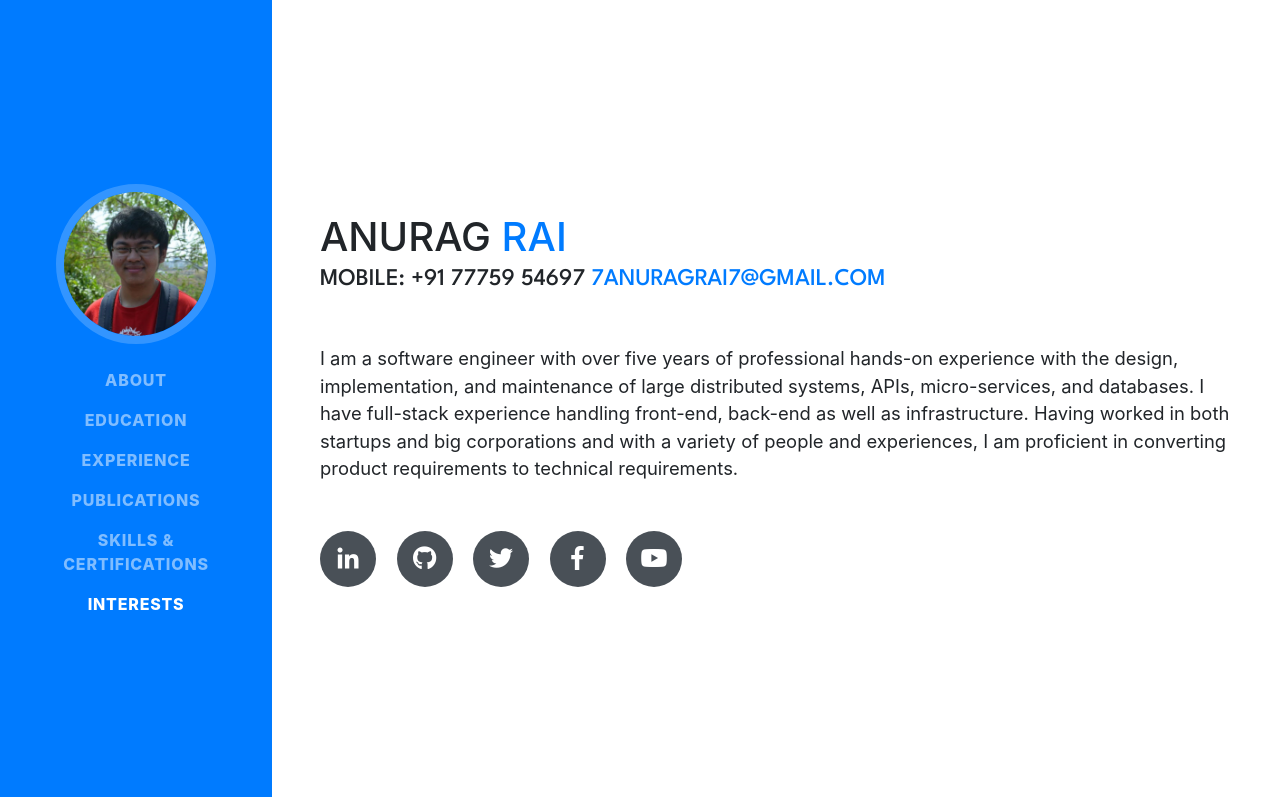
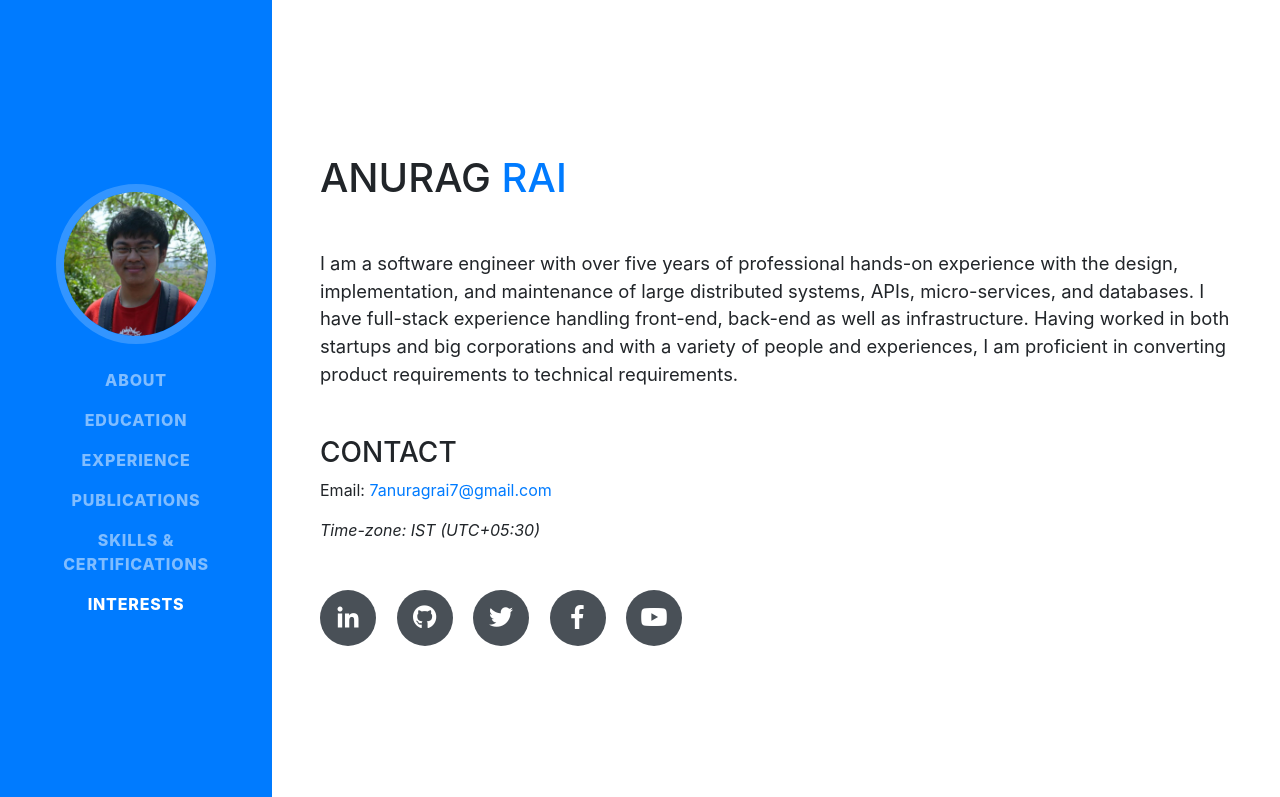
Before and after one commit to anurag-rai/anurag-rai.github.io, a website with bundled scripts: page index.html in a window 1280 px wide. Shown: the top 797 px of the page. Built offline with nearby package versions, Linux system fonts and the light colour scheme; a web font is replaced by a local one.

Commit message:
Adding a contact section

```diff
--- a/index.html
+++ b/index.html
@@ -64,18 +64,21 @@
     <!-- About -->
     <section class="resume-section p-3 p-lg-5 d-flex d-column" id="about">
       <div class="my-auto">
-        <h1 class="mb-0">Anurag
+        <h1 class="mb-5">Anurag
           <span class="text-primary">Rai</span>
         </h1>
-        <div class="subheading mb-5">Mobile: +91 77759 54697
-          <a href="mailto:7anuragrai7@gmail.com">7anuragrai7@gmail.com</a>
-        </div>
+
         <p class="lead mb-5">I am a software engineer with over five years of professional hands-on experience with the
           design, implementation, and maintenance of large distributed systems, APIs, micro-services, and databases.
           I have full-stack experience handling front-end, back-end as well as infrastructure. Having worked in both
           startups and big corporations and with a variety of people and experiences, I am proficient in converting
           product requirements to technical requirements.</p>
         <!-- Social -->
+        <div class="mb-5">
+          <h3>Contact</h3>
+          <p>Email: <a href="mailto:7anuragrai7@gmail.com">7anuragrai7@gmail.com</a></p>
+          <p><i>Time-zone: IST (UTC+05:30)</i></p>
+        </div>
         <div class="social-icons">
           <a href="https://www.linkedin.com/in/anuragrai7/" target="_blank">
             <i class="fab fa-linkedin-in"></i>
```
